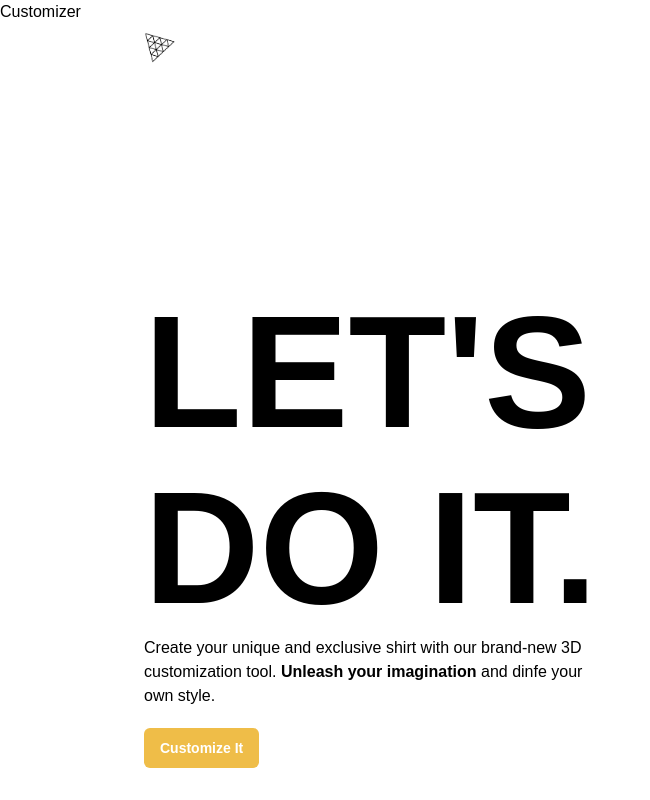
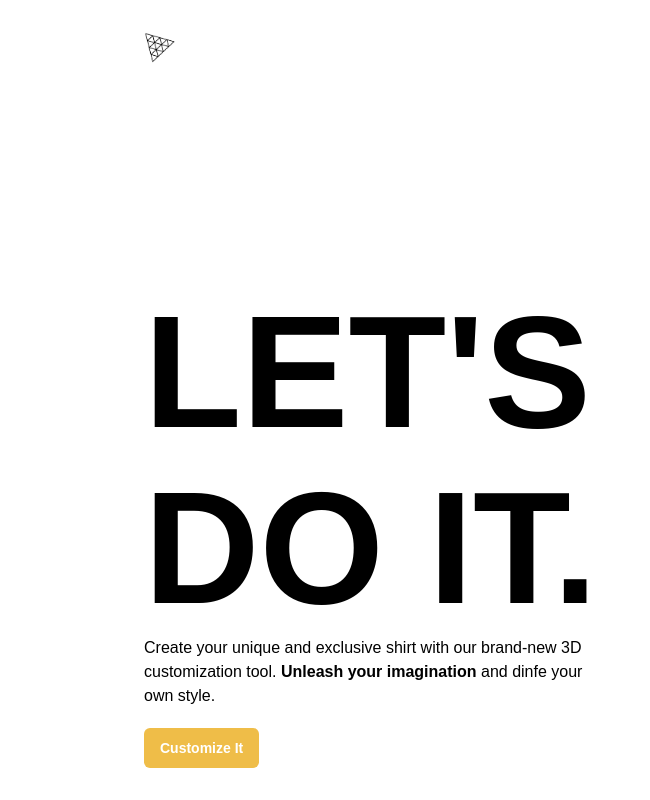
Before and after one commit to michaldobiezynski/threejs-shirts, a React (Vite) app in the folder client/: page / in a window 1280 px wide. Shown: the whole page, without its empty margins (0-650 px from the left). Built offline with nearby package versions, Linux system fonts and the light colour scheme; a web font is replaced by a local one.

Commit message:
add state from snap to the customizer

```diff
--- a/client/src/pages/Customizer.jsx
+++ b/client/src/pages/Customizer.jsx
@@ -18,7 +18,9 @@
 } from "../components";
 
 const Customizer = () => {
-  return <div>Customizer</div>;
+  const snap = useSnapshot(state);
+
+  return <AnimatePresence>{!snap.intro && <>Customizer</>}</AnimatePresence>;
 };
 
 export default Customizer;
```
